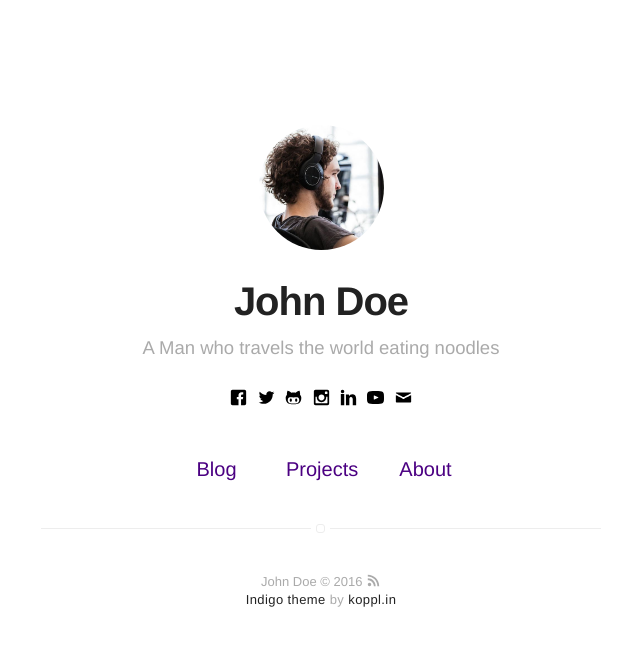
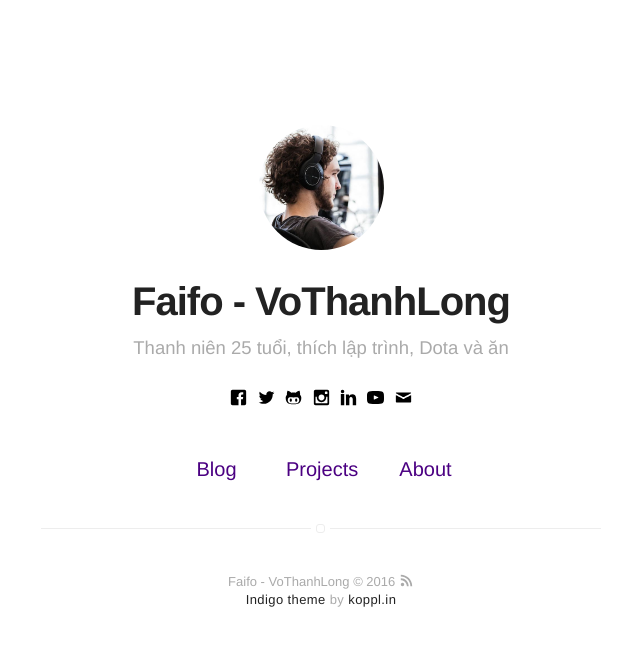
Before and after one commit to faifo/faifo.github.io, a Jekyll site: the page built from index.html, in a window 1280 px wide. Shown: the top 646 px of the page, without its empty margins (319-959 px from the left). Built offline with Jekyll 4.4.1, drawn with Linux system fonts in a browser that asks for light colours.

Commit message:
change some info

```diff
--- a/_config.yml
+++ b/_config.yml
@@ -1,10 +1,10 @@
-name: John Doe
-bio: 'A Man who travels the world eating noodles'
+name: Faifo - VoThanhLong
+bio: 'Thanh niên 25 tuổi, thích lập trình, Dota và ăn'
 
 # main text of home
 picture: 'assets/images/profile.jpg'
 
-url: http://sergiokopplin.github.io/indigo
+url: http://faifo.github.io
 # your url: http://USERNAME.github.io
 # if testing locally: http://localhost:3000
 
```
Also changed, not shown: 1 other file.
